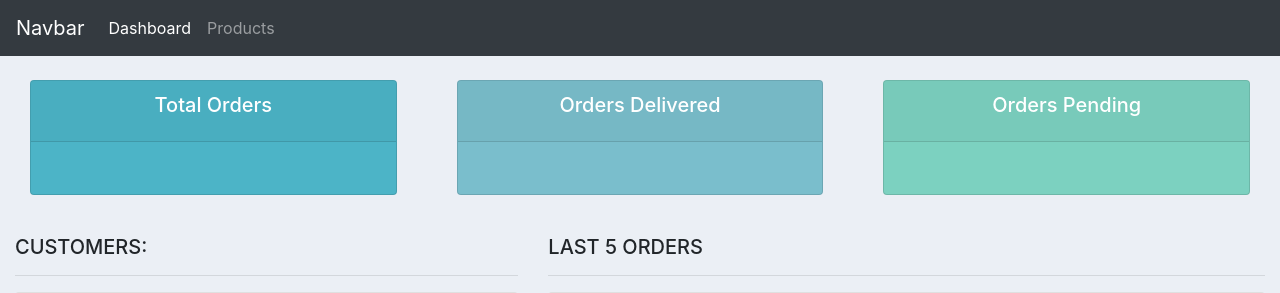
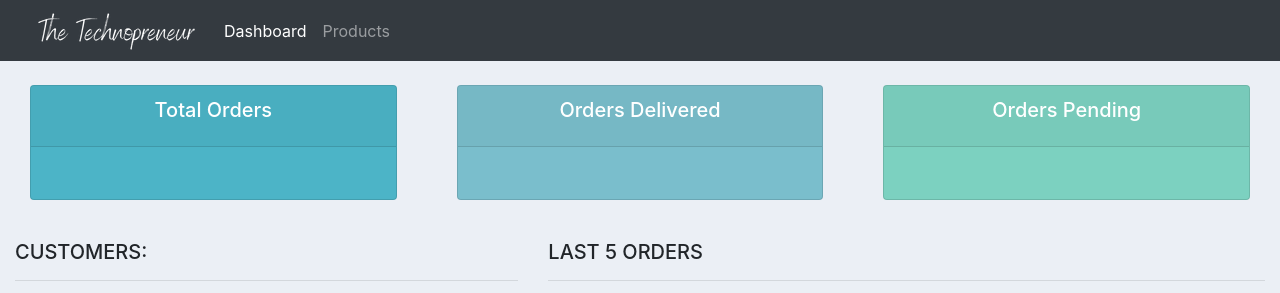
Before and after one commit to mominimtiaz786/Customer-Management-Platform---Django, a Django app: page / in a window 1280 px wide. Shown: the top 293 px of the page. Run offline with Django 4.2, Linux system fonts and the light colour scheme; some libraries are stand-ins or nearby versions.

Commit message:
Worked on Static Files

```diff
--- a/accounts/templates/accounts/main.html
+++ b/accounts/templates/accounts/main.html
@@ -1,3 +1,4 @@
+{% load static %}
 <!DOCTYPE html>
 
 <html>
@@ -5,24 +6,7 @@
         <title>Customer Management Platform</title>
 	<link rel="stylesheet" href="https://stackpath.bootstrapcdn.com/bootstrap/4.3.1/css/bootstrap.min.css" integrity="sha384-ggOyR0iXCbMQv3Xipma34MD+dH/1fQ784/j6cY/iJTQUOhcWr7x9JvoRxT2MZw1T" crossorigin="anonymous">
 
-    <style>
-
-		#logo{
-		}
-		body{
-			background-color: #ebeff5;
-		}
-		#total-orders{
-			background-color: #4cb4c7;
-		}
-		#orders-delivered{
-			background-color: #7abecc;
-		}
-		#orders-pending{
-			background-color: #7CD1C0;
-		}
-
-	</style>
+        <link rel="stylesheet" href="{% static 'css/main.css' %}"
 
     </head>
     <body>
--- a/accounts/templates/accounts/navbar.html
+++ b/accounts/templates/accounts/navbar.html
@@ -1,5 +1,7 @@
+{% load static %}
 <nav class="navbar navbar-expand-lg navbar-dark bg-dark">
-    <a class="navbar-brand" href="#">Navbar</a>
+    <a href="#"><img src="{% static '/images/logo.png' %}"></a>
+
     <button class="navbar-toggler" type="button" data-toggle="collapse" data-target="#navbarNav" aria-controls="navbarNav" aria-expanded="false" aria-label="Toggle navigation">
       <span class="navbar-toggler-icon"></span>
     </button>
--- /dev/null
+++ b/static/css/main.css
@@ -0,0 +1,14 @@
+#logo{
+}
+body{
+    background-color: #ebeff5;
+}
+#total-orders{
+    background-color: #4cb4c7;
+}
+#orders-delivered{
+    background-color: #7abecc;
+}
+#orders-pending{
+    background-color: #7CD1C0;
+}
```
Also changed, not shown: Customer_Management_Platform/settings.py (+8 -1 lines), static/images/logo.png (added).
